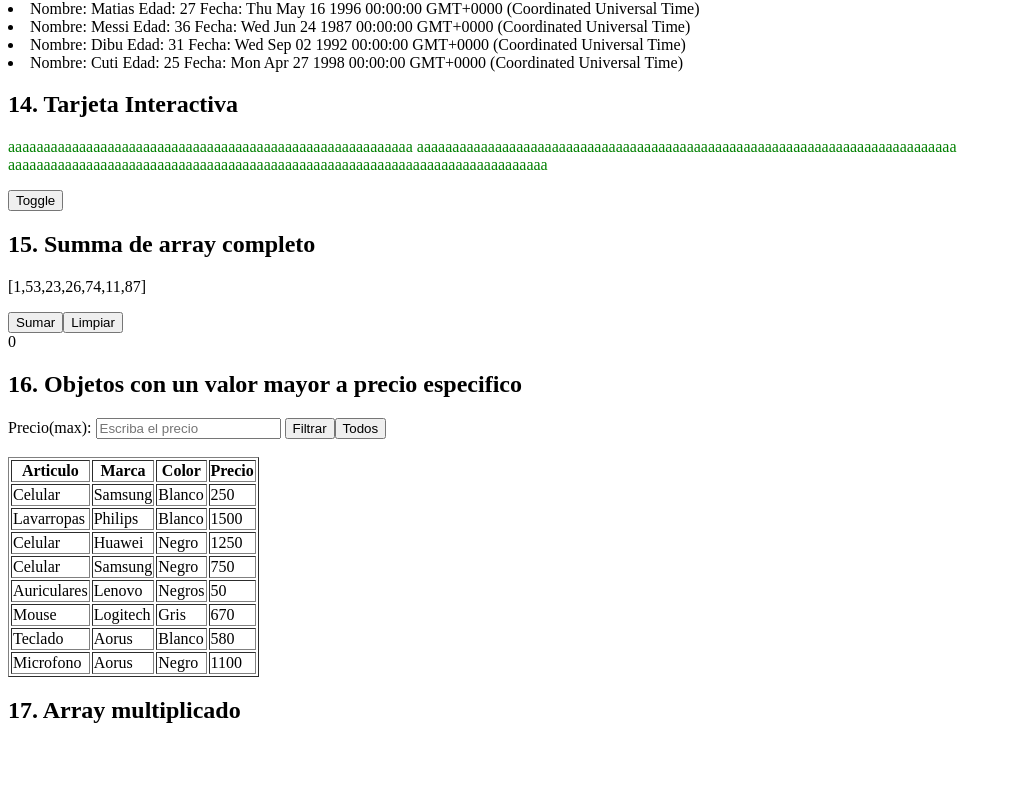
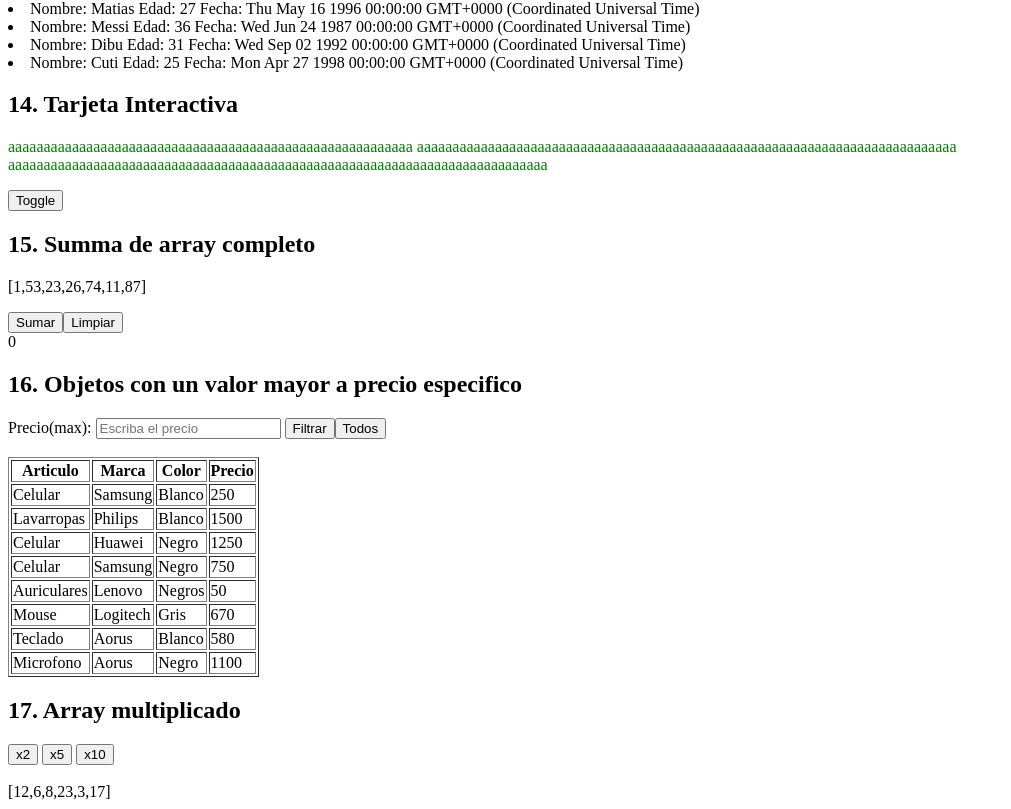
Before and after one commit to matiasmoscone1/practica-ejercicios-logica-programacion-react, a React (Vite) app: page / in a window 1280 px wide. Shown: the part 2391-3200 px from the top of the page, without its empty margins (0-1011 px from the left). Before the commit the page ends 3135 px from the top, so only its background shows below. Built offline with nearby package versions, Linux system fonts and the light colour scheme.

Commit message:
Resolviendo ejercicio 17

```diff
--- a/src/ejercicios/MultiplicaPor2.jsx
+++ b/src/ejercicios/MultiplicaPor2.jsx
@@ -6,12 +6,19 @@ import { useState } from "react";
 
 const MultiplicaPor2 = () => {
 
+    const arrayNumeros = [12,6,8,23,3,17];
+
+    const [resultado, setResultado] = useState(arrayNumeros);
+
 
     return(<>
     <div>
         <h2>17. Array multiplicado </h2>
 
-
+        <button>x2</button>{" "}
+        <button>x5</button>{" "}
+        <button>x10</button><br/><br/>
+        <span>{`[${resultado}]`}</span>
 
 
     </div>
```
